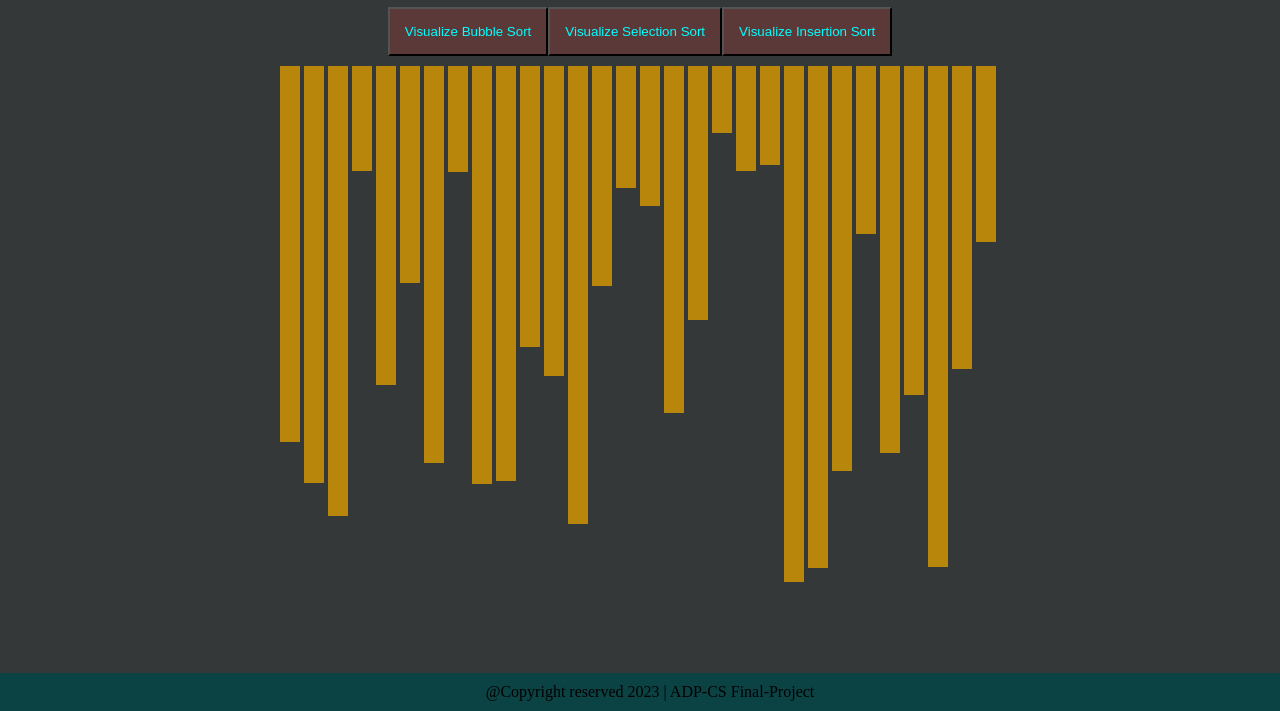
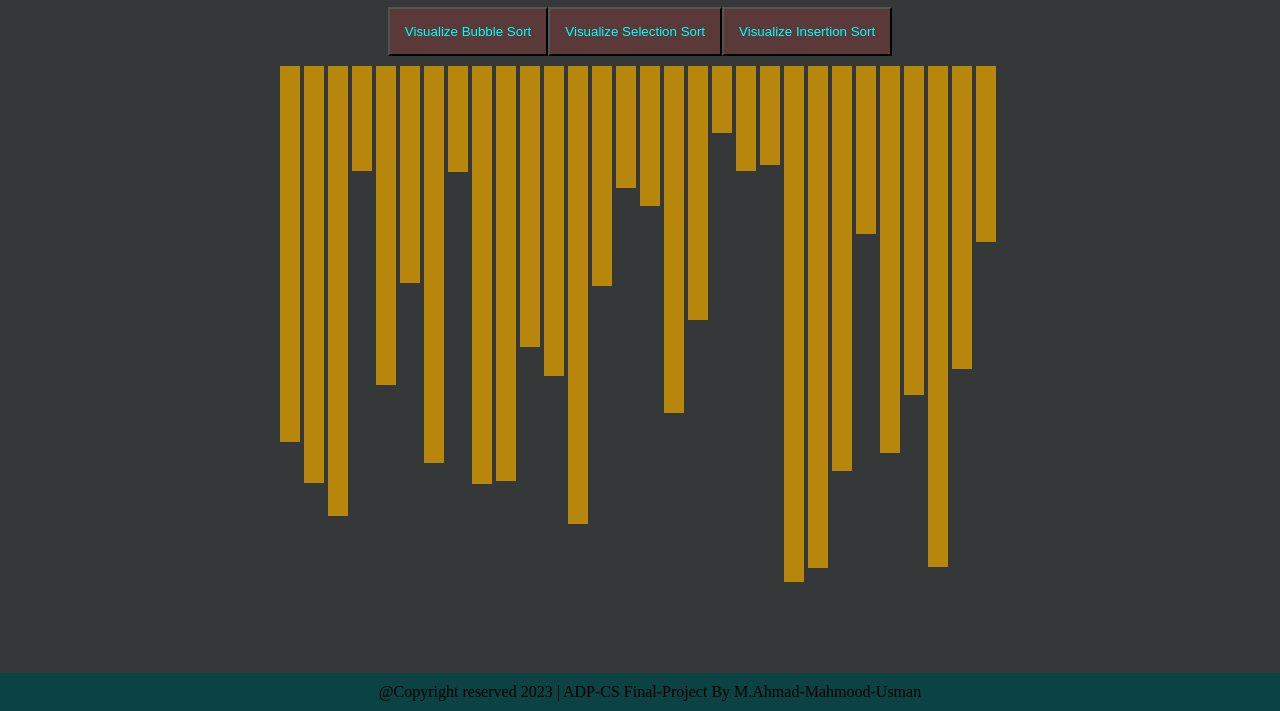
Before and after one commit to M-Ahmad-Imran/Memory-and-Sorting-Visualizer, a plain HTML site: page index.html in a window 1280 px wide. Shown: the part 89-800 px from the top of the page. Drawn offline with Linux system fonts and the light colour scheme.

Commit message:
Footer Modified

```diff
--- a/index.html
+++ b/index.html
@@ -27,7 +27,7 @@
     </div>
     <script src="script.js"></script>
     <footer>
-        <p>@Copyright reserved 2023 | ADP-CS Final-Project</p>
+        <p>@Copyright reserved 2023 | ADP-CS Final-Project By M.Ahmad-Mahmood-Usman</p>
     </footer>
 </body>
 </html>
```
